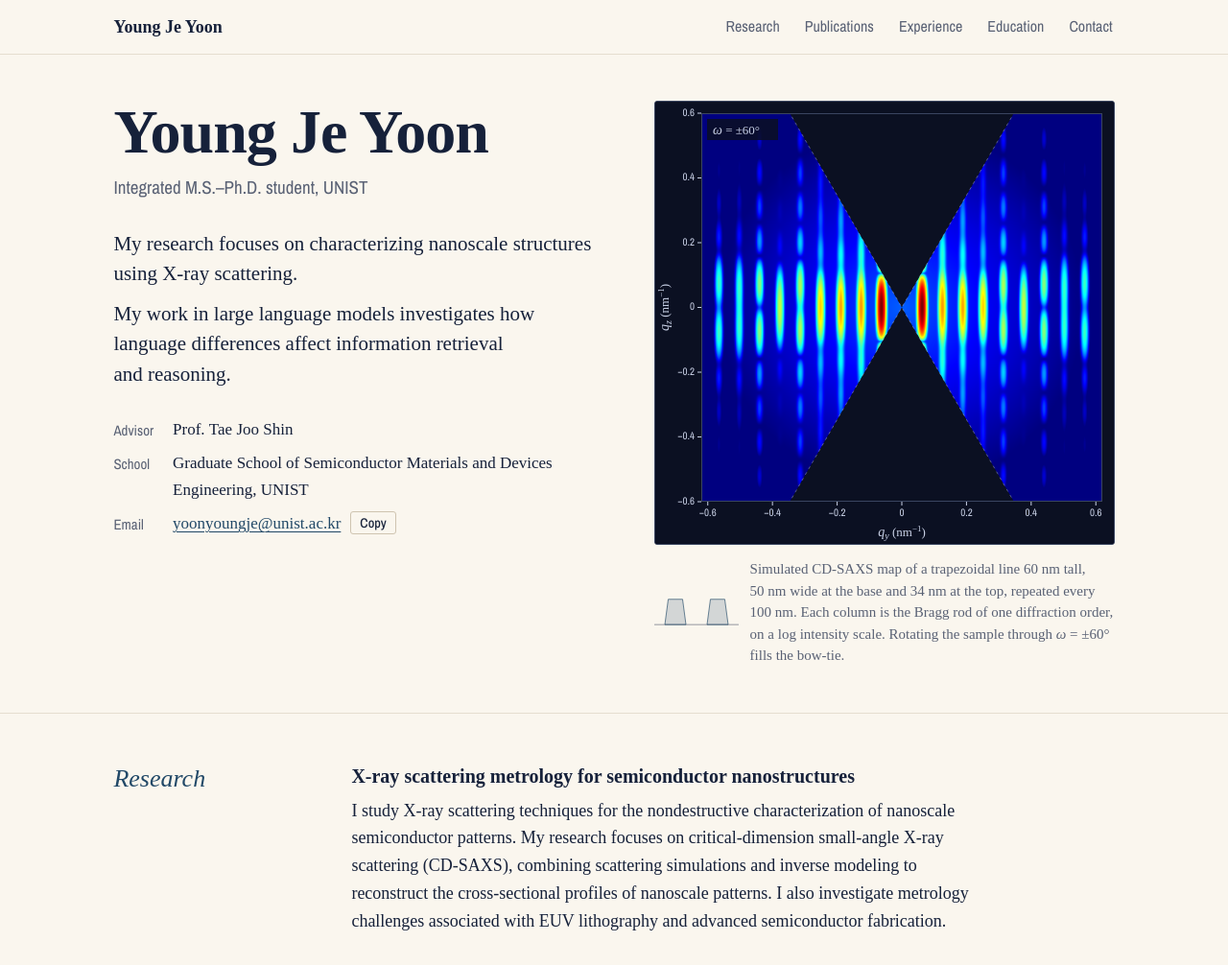
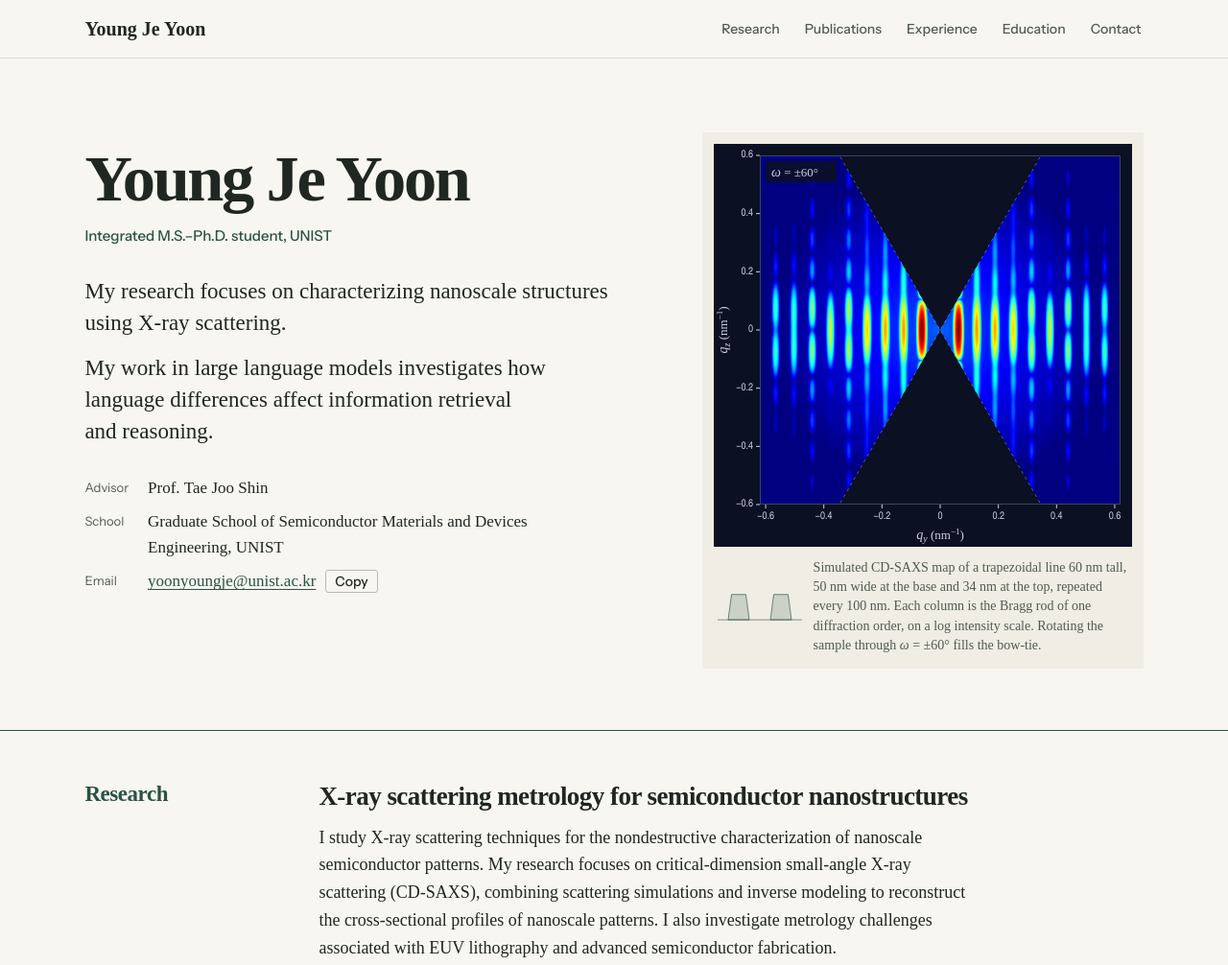
Before and after one commit to Yoonyoungje/Yoonyoungje.github.io, a plain HTML site: page index.html in a window 1280 px wide. Shown: the top 1006 px of the page at 96% size. Drawn offline with nearby package versions, Linux system fonts and the light colour scheme; a web font is replaced by a local one.

Commit message:
Give the academic CV a more distinctive visual style

```diff
--- a/index.html
+++ b/index.html
@@ -12,23 +12,23 @@
 <meta name="description" content="Young Je Yoon is an integrated M.S.–Ph.D. student at UNIST, researching X-ray scattering metrology for semiconductor nanostructures and cross-lingual retrieval in large language models.">
 <link rel="preconnect" href="https://fonts.googleapis.com">
 <link rel="preconnect" href="https://fonts.gstatic.com" crossorigin>
-<link href="https://fonts.googleapis.com/css2?family=Archivo+Narrow:wght@400;500;600&family=STIX+Two+Text:ital,wght@0,400;0,600;1,400&display=swap" rel="stylesheet">
+<link href="https://fonts.googleapis.com/css2?family=Instrument+Sans:wght@400;500;600&family=STIX+Two+Text:ital,wght@0,400;0,600;1,400&display=swap" rel="stylesheet">
 <style>
   /* Layout: sticky nav; hero = identity left, simulated CD-SAXS map right; to-scale career timeline; label-left / content-right sections. */
   :root {
-    --paper: #FAF6EE;       /* oak white */
-    --paper-deep: #F1EADD;  /* placeholders */
-    --ink: #16213A;
-    --ink-soft: #5A6275;
-    --rule: #E5DDCF;
-    --rule-strong: #CFC4B0;
-    --navy: #214867;
-    --teal: #1F8A91;
+    --paper: #F8F6F0;       /* oak white */
+    --paper-deep: #EFEDE4;
+    --ink: #202722;
+    --ink-soft: #505B54;
+    --rule: #DADDD2;
+    --rule-strong: #B5BEB0;
+    --navy: #285345;
+    --teal: #777251;
     --panel: #0B1022;       /* detector panel, identical in both themes */
     --panel-ink: #C9D1E6;
     --panel-rule: #3A4560;
     --font-text: "STIX Two Text", "STIX Two", "Times New Roman", Georgia, serif;
-    --font-ui: "Archivo Narrow", "Arial Narrow", "Helvetica Neue", Arial, sans-serif;
+    --font-ui: "Instrument Sans", "Helvetica Neue", Arial, sans-serif;
   }
   @media (prefers-color-scheme: dark) {
     :root:not([data-theme="light"]) {
@@ -72,7 +72,7 @@
   sup { line-height: 0; }
 
   .wrap {
-    max-width: 1120px; margin: 0 auto;
+    max-width: 1180px; margin: 0 auto;
     padding-left: max(16px, 3vw, env(safe-area-inset-left, 0px));
     padding-right: max(16px, 3vw, env(safe-area-inset-right, 0px));
   }
@@ -82,26 +82,26 @@
     position: sticky; top: env(safe-area-inset-top, 0px); z-index: 10;
     background: var(--paper); border-bottom: 1px solid var(--rule);
   }
-  .nav .wrap { display: flex; align-items: center; justify-content: space-between; gap: 24px; min-height: 56px; }
-  .brand { font-weight: 600; color: var(--ink); text-decoration: none; white-space: nowrap; }
+  .nav .wrap { display: flex; align-items: center; justify-content: space-between; gap: 24px; min-height: 60px; }
+  .brand { font-size: 20px; font-weight: 600; color: var(--ink); text-decoration: none; white-space: nowrap; }
   .nav ul { display: flex; gap: 22px; list-style: none; margin: 0; padding: 0; overflow-x: auto; min-width: 0; scrollbar-width: none; }
   .nav li a {
-    display: block; padding: 6px 2px; font-family: var(--font-ui); font-size: 16px;
+    display: block; padding: 8px 2px; font-family: var(--font-ui); font-size: 14px; font-weight: 500;
     color: var(--ink-soft); text-decoration: none; white-space: nowrap;
   }
   .nav li a:hover { color: var(--navy); text-decoration: underline; }
   .nav li a:focus-visible { outline-offset: -2px; }
 
   /* Hero */
-  .hero { padding-block: 48px 48px; }
-  .hero > .wrap { display: grid; grid-template-columns: minmax(0, 1fr) minmax(0, 480px); gap: 32px 64px; align-items: start; }
-  .intro { min-width: 0; }
-  h1 { font-size: clamp(40px, 5.6vw, 64px); line-height: 1.02; letter-spacing: -0.015em; font-weight: 600; margin: 0; }
-  .role { font-family: var(--font-ui); font-size: 19px; color: var(--ink-soft); margin-top: 10px; }
-  .lead { font-size: 21px; line-height: 1.5; max-width: 30em; margin-top: 28px; text-wrap: pretty; }
-  .lead p + p { margin-top: 10px; }
+  .hero { padding-block: clamp(40px, 6vw, 80px) clamp(40px, 5vw, 64px); }
+  .hero > .wrap { display: grid; grid-template-columns: minmax(0, 1fr) minmax(0, 460px); gap: 32px clamp(36px, 6vw, 84px); align-items: start; }
+  .intro { min-width: 0; padding-top: 14px; }
+  h1 { font-size: clamp(39px, 5.35vw, 72px); line-height: 1; letter-spacing: -0.035em; font-weight: 600; margin: 0; }
+  .role { font-family: var(--font-ui); font-size: 15px; font-weight: 500; color: var(--navy); margin-top: 14px; }
+  .lead { font-size: 23px; line-height: 1.43; max-width: 24em; margin-top: 30px; text-wrap: pretty; }
+  .lead p + p { margin-top: 14px; }
   .facts { display: grid; grid-template-columns: max-content minmax(0, 1fr); gap: 8px 20px; margin: 28px 0 0; font-size: 17px; }
-  .facts dt { font-family: var(--font-ui); font-size: 15px; color: var(--ink-soft); padding-top: 3px; }
+  .facts dt { font-family: var(--font-ui); font-size: 13px; color: var(--ink-soft); padding-top: 3px; }
   .facts dd { margin: 0; min-width: 0; overflow-wrap: anywhere; }
   .copy {
     padding: 4px 9px;
@@ -112,12 +112,12 @@
   .facts dd.mail { display: flex; flex-wrap: wrap; align-items: center; gap: 4px 10px; }
 
   /* Simulated CD-SAXS map */
-  .fig { margin: 0; min-width: 0; }
-  .panel { background: var(--panel); border: 1px solid var(--panel-rule); border-radius: 3px; overflow: hidden; }
+  .fig { margin: 0; min-width: 0; padding: 12px; background: var(--paper-deep); }
+  .panel { background: var(--panel); overflow: hidden; }
   #rsm { display: block; width: 100%; max-width: 100%; height: auto; }
   .fig-cap {
     display: grid; grid-template-columns: 88px minmax(0, 1fr); gap: 12px; align-items: center;
-    margin-top: 14px; font-size: 15px; line-height: 1.5; color: var(--ink-soft);
+    margin: 12px 4px 2px; font-size: 14px; line-height: 1.45; color: var(--ink-soft);
   }
   .xsec { display: block; width: 100%; max-width: 120px; height: auto; }
   .xs-sub { stroke: var(--ink-soft); stroke-width: 1.5; }
@@ -125,9 +125,9 @@
 
   /* Sections */
   .sec { padding-block: 52px; border-top: 1px solid var(--rule); }
-  .sec > .wrap { display: grid; grid-template-columns: 200px minmax(0, 1fr); gap: 20px 48px; }
+  .sec > .wrap { display: grid; grid-template-columns: 180px minmax(0, 1fr); gap: 20px 64px; }
   .sec h2 {
-    margin: 0; font-style: italic; font-weight: 400; font-size: 26px; line-height: 1.2; color: var(--navy);
+    margin: 0; font-weight: 600; font-size: 23px; letter-spacing: -0.02em; line-height: 1.2; color: var(--navy);
     position: sticky; top: calc(env(safe-area-inset-top, 0px) + 80px); align-self: start;
   }
   .body { min-width: 0; display: flex; flex-direction: column; gap: 32px; }
@@ -146,7 +146,7 @@
   .tl li { flex: var(--yrs) 1 0%; min-width: 0; position: relative; display: flex; flex-direction: column; }
   .tl .yr { font-family: var(--font-ui); font-size: 15px; line-height: 1.2; color: var(--ink-soft); font-variant-numeric: tabular-nums; }
   .tl .yr-end { position: absolute; top: 0; right: 0; }
-  .tl .bar { height: 10px; margin: 8px 3px 12px 0; background: var(--kind); }
+  .tl .bar { height: 5px; margin: 8px 3px 12px 0; background: var(--kind); }
   .tl li:last-child .bar { margin-right: 0; }
   .tl .what { font-weight: 600; font-size: 17px; line-height: 1.3; padding-right: 12px; }
   .tl .where { font-size: 15px; line-height: 1.35; color: var(--ink-soft); padding-right: 12px; margin-top: 2px; white-space: nowrap; }
@@ -155,8 +155,11 @@
   #timeline h2 { position: static; }
 
   /* Research */
-  .area p { margin-top: 8px; max-width: 36em; }
-  .area + .area { padding-top: 24px; border-top: 1px solid var(--rule); }
+  #research { border-top-color: var(--navy); }
+  #research .body { gap: 28px; }
+  .area h3 { font-size: clamp(22px, 2.3vw, 27px); line-height: 1.2; letter-spacing: -0.02em; text-wrap: wrap; }
+  .area p { margin-top: 12px; max-width: 38em; }
+  .area + .area { padding-top: 28px; border-top: 1px solid var(--rule); }
   .tools { display: grid; grid-template-columns: max-content minmax(0, 1fr); gap: 8px 24px; margin: 0; }
   .tools dt { font-family: var(--font-ui); font-size: 16px; color: var(--ink-soft); padding-top: 2px; }
   .tools dd { margin: 0; min-width: 0; }
@@ -171,6 +174,7 @@
 
   @media (max-width: 920px) {
     .hero > .wrap { grid-template-columns: minmax(0, 1fr); }
+    .intro { padding-top: 0; }
     .fig { max-width: 560px; }
   }
   @media (max-width: 760px) {
@@ -198,9 +202,13 @@
     .nav ul { flex: 1; flex-wrap: wrap; justify-content: center; gap: 0 12px; overflow: visible; padding-block: 4px; }
     .nav li a { padding: 6px 2px; }
     .hero > .wrap { row-gap: 24px; }
-    .lead { font-size: 19px; }
+    .lead { font-size: 20px; margin-top: 24px; }
+    .facts { column-gap: 12px; }
+    .fig { padding: 8px; }
+    .tools { grid-template-columns: minmax(0, 1fr); gap: 3px; }
+    .tools dd + dt { margin-top: 10px; }
     .item { grid-template-columns: minmax(0, 1fr); gap: 2px; }
-    .fig-cap { grid-template-columns: 64px minmax(0, 1fr); align-items: start; }
+    .fig-cap { grid-template-columns: 46px minmax(0, 1fr); align-items: start; }
   }
   @media (prefers-reduced-motion: reduce) { html { scroll-behavior: auto; } }
 </style>
```
